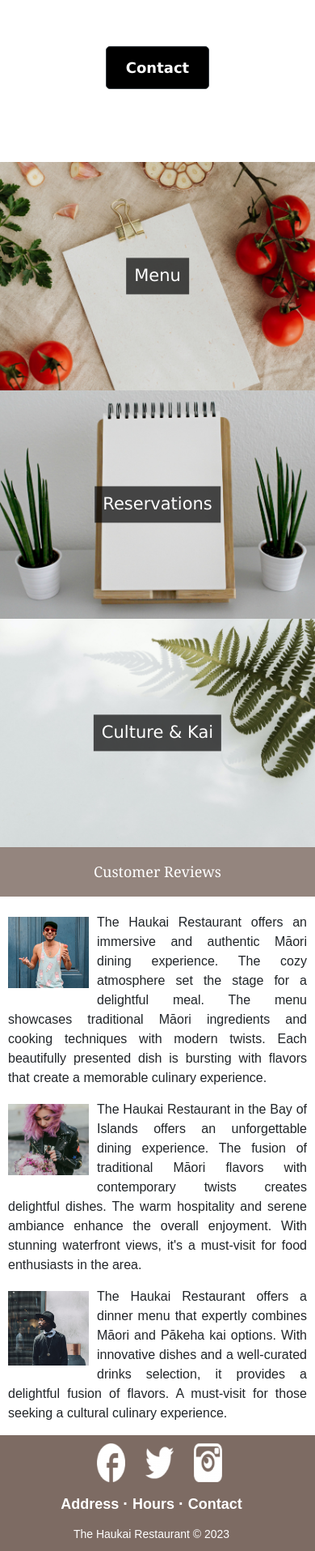
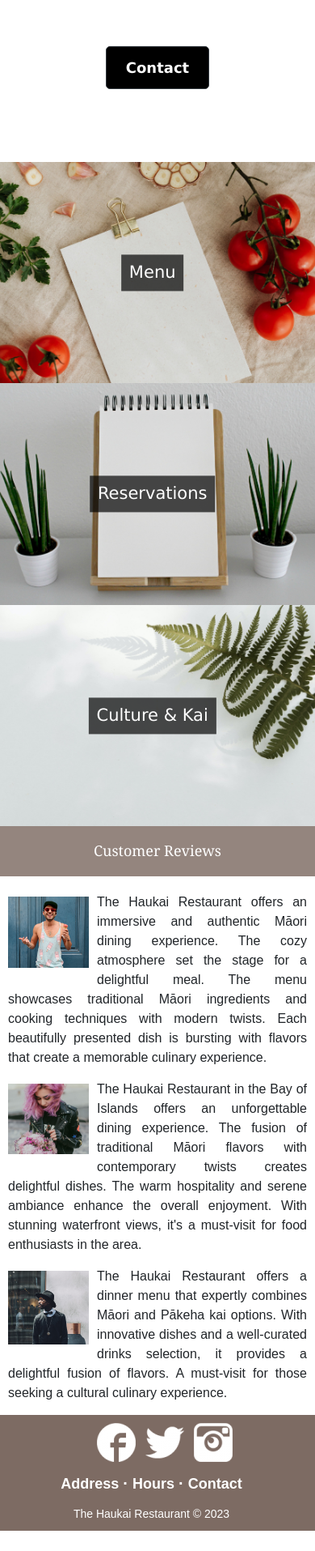
Before and after one commit to AdelTljrd/haukai.github.io, a PHP site: page /index.html in a window 390 px wide; the page is wider, and only the part inside the window is pictured. Shown: the part 884-2799 px from the top of that part at 81% size. After the commit the page ends 2774 px from the top of that part, so only its background shows below. Run offline with PHP 8.4, Linux system fonts and the light colour scheme.

Commit message:
Added max width properties to image container

```diff
--- a/css/styles.css
+++ b/css/styles.css
@@ -92,6 +92,9 @@
 }
 .image-container {
   position: relative;
+  width: 100%; /* Set the width to 100% of the parent container */
+  max-width: 100%; /* Restrict the maximum width to the viewport size */
+  height: auto; /* Maintain the aspect ratio */
 }
 .image-container h2, .image-container h3 {
   position: absolute;
@@ -435,9 +438,10 @@
 .footer-distributed .footer-right a:hover{transform:scale(1.1); -webkit-transform:scale(1.1);}
 .footer-distributed p.footer-links a:hover{text-decoration:underline;}
 /* Media Queries */
-@media (max-width: 600px) {
-  img {
-    width: 100%;
+@media only screen and (max-width: 768px){
+  .image-container {
+    width: 97%; /* Adjust the width as needed for mobile devices */
+    max-width: 97%; /* Restrict the maximum width for smaller screens */
   }
   p {
     font-size: 15px;
```
